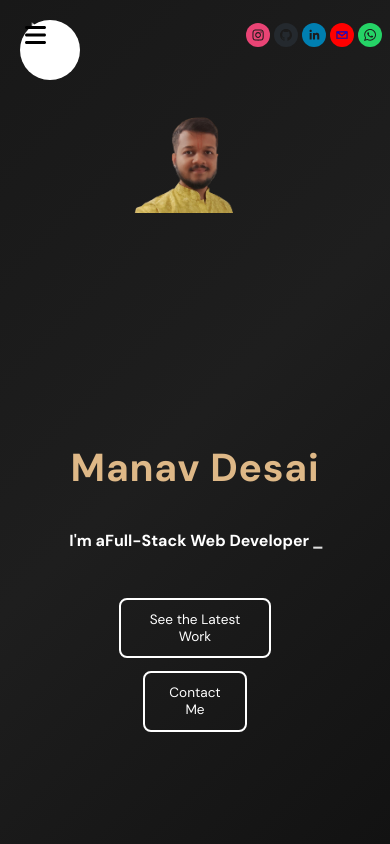
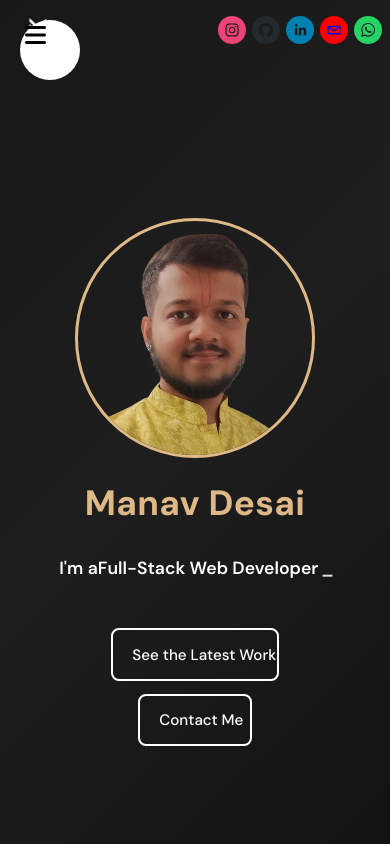
Before and after one commit to 992manav/Portfolio, a React (Vite) app: page / in a window 390 px wide. Shown: the top 844 px of the page. Built offline with nearby package versions, Linux system fonts and the light colour scheme.

Commit message:
Complete mobile layout restructure with enlarged image and proper spacing

```diff
--- a/src/App.scss
+++ b/src/App.scss
@@ -42,6 +42,11 @@ section {
   body {
     font-size: 14px;
   }
+
+  #Home {
+    height: 100vh;
+    min-height: 100vh;
+  }
 }
 
 @media (max-width: 480px) {
@@ -53,4 +58,9 @@ section {
     min-height: 100vh;
     padding: 0;
   }
+
+  #Home {
+    height: 100vh;
+    min-height: 100vh;
+  }
 }
--- a/src/components/Home/Home.jsx
+++ b/src/components/Home/Home.jsx
@@ -5,14 +5,12 @@ import { Typewriter } from "react-simple-typewriter";
 
 const textVariants = {
   initial: {
-    x: 500,
+    y: 50,
     opacity: 0,
-    scale: 0.9,
   },
   animate: {
-    x: 0,
+    y: 0,
     opacity: 1,
-    scale: 1,
     transition: {
       duration: 0.8,
       staggerChildren: 0.2,
@@ -23,28 +21,26 @@ const textVariants = {
 
 const childVariants = {
   initial: {
-    x: -50,
+    y: 30,
     opacity: 0,
   },
   animate: {
-    x: 0,
+    y: 0,
     opacity: 1,
     transition: {
-      duration: 0.5,
+      duration: 0.6,
     },
   },
 };
 
 const imageVariants = {
   initial: {
-    x: -500,
+    scale: 0.8,
     opacity: 0,
-    scale: 0.9,
   },
   animate: {
-    x: 0,
+    scale: 1,
     opacity: 1,
-    scale: 1,
     transition: {
       duration: 0.8,
       ease: "easeOut",
@@ -55,6 +51,8 @@ const imageVariants = {
 const Home = () => {
   return (
     <div className="hero">
+      <div className="hero-content">
+        {/* Profile Image */}
         <motion.div
           className="imageContainer"
           variants={imageVariants}
@@ -64,12 +62,11 @@ const Home = () => {
           <motion.img
             src="about-removebg.png"
             alt="Manav Desai"
-          width="600"
-          height="400"
+            className="profile-image"
           />
         </motion.div>
 
-      <div className="wrapper">
+        {/* Text Content */}
         <motion.div
           className="text-container"
           initial="initial"
@@ -77,7 +74,7 @@ const Home = () => {
           variants={textVariants}
         >
           <motion.h1 variants={childVariants}>Manav Desai</motion.h1>
-          <motion.p variants={childVariants}>
+          <motion.div className="role-text" variants={childVariants}>
             <div className="typewriter-container">
               I'm a{" "}
               <Typewriter
@@ -94,12 +91,12 @@ const Home = () => {
                 delaySpeed={1000}
               />
             </div>
-          </motion.p>
+          </motion.div>
 
-          <div className="buttons">
+          {/* Buttons */}
+          <motion.div className="buttons" variants={childVariants}>
             <motion.a
               href="#Projects"
-              variants={childVariants}
               whileHover={{ scale: 1.05 }}
               whileTap={{ scale: 0.95 }}
             >
@@ -107,13 +104,12 @@ const Home = () => {
             </motion.a>
             <motion.a
               href="#Contacts"
-              variants={childVariants}
               whileHover={{ scale: 1.05 }}
               whileTap={{ scale: 0.95 }}
             >
               <button>Contact Me</button>
             </motion.a>
-          </div>
+          </motion.div>
         </motion.div>
       </div>
     </div>
--- a/src/components/Home/Home.scss
+++ b/src/components/Home/Home.scss
@@ -1,65 +1,73 @@
 .hero {
-  height: calc(100vh - 100px);
+  height: 100vh;
   background-color: inherit;
   position: relative;
   display: flex;
-  flex-wrap: wrap;
-  justify-content: space-evenly;
+  align-items: center;
+  justify-content: center;
   overflow: hidden;
-  align-items: center;
   padding: 1rem;
 }
 
-.wrapper {
+.hero-content {
+  display: flex;
   width: 100%;
+  max-width: 1200px;
+  align-items: center;
+  justify-content: space-between;
+  gap: 3rem;
+}
+
+.imageContainer {
+  flex: 1;
+  display: flex;
+  align-items: center;
+  justify-content: center;
   max-width: 50%;
-  margin: auto;
-  box-sizing: border-box;
+}
+
+.profile-image {
+  width: 100%;
+  max-width: 500px;
+  height: auto;
+  object-fit: contain;
+  border-radius: 20px;
+}
+
+.text-container {
+  flex: 1;
+  display: flex;
+  flex-direction: column;
+  gap: 2rem;
+  max-width: 50%;
+}
+
+.text-container h1 {
+  font-size: 4rem;
+  color: burlywood;
+  letter-spacing: 0.1rem;
+  margin: 0;
+  line-height: 1.2;
+  font-weight: bold;
+}
+
+.role-text {
+  margin: 1rem 0;
+}
+
+.typewriter-container {
+  font-size: 2.5rem;
+  font-weight: 600;
+  line-height: 1.3;
+  color: #fff;
+  min-height: 80px;
   display: flex;
   align-items: center;
 }
 
-.text-container {
-  display: flex;
-  flex-direction: column;
-  justify-content: center;
-  gap: 1rem;
-  padding: 1rem;
-  width: 100%;
-}
-
-.text-container h1 {
-  font-size: 4vw;
-  color: burlywood;
-  letter-spacing: 0.5vw;
-  margin: 0;
-  line-height: 1.2;
-}
-
-.text-container p {
-  font-size: 6vw;
-  margin: 0;
-  min-height: 120px;
-  display: flex;
-  align-items: center;
-}
-
-.typewriter-container {
-  font-size: 60px;
-  font-weight: bold;
-  line-height: 1.2;
-  min-height: 96px;
-  display: flex;
-  align-items: center;
-  white-space: normal;
-  overflow: visible;
-  flex-wrap: wrap;
-}
-
 .buttons {
   display: flex;
-  gap: 1rem;
-  flex-wrap: wrap;
+  gap: 1.5rem;
   margin-top: 1rem;
 }
 
@@ -69,228 +77,190 @@
   border-radius: 0.5rem;
   background-color: transparent;
   color: white;
-  font-size: 1rem;
+  font-size: 1.1rem;
   cursor: pointer;
   transition: all 0.3s ease;
   white-space: nowrap;
-  min-width: 180px;
+  min-width: 200px;
+  font-weight: 500;
 }
 
 .buttons button:hover {
   background-color: white;
   color: black;
-  transform: scale(1.05);
+  transform: translateY(-2px);
+  box-shadow: 0 4px 15px rgba(255, 255, 255, 0.3);
 }
 
-.imageContainer {
-  flex: 1;
-  display: flex;
-  align-items: center;
-  justify-content: center;
-  position: relative;
-  max-width: 50%;
-  height: calc(100vh - 200px);
-}
-
-.imageContainer img {
-  max-width: 100%;
-  width: 100%;
-  height: auto;
-  object-fit: contain;
-  max-height: 100%;
-}
-
+/* Tablet Layout */
 @media (max-width: 1024px) {
-  .text-container h1 {
-    font-size: 5vw;
+  .hero-content {
+    gap: 2rem;
   }
 
-  .text-container p {
-    font-size: 7vw;
-    min-height: 100px;
+  .text-container h1 {
+    font-size: 3.5rem;
   }
 
   .typewriter-container {
-    font-size: 50px;
-    min-height: 72px;
+    font-size: 2rem;
+    min-height: 70px;
+  }
+
+  .buttons button {
+    font-size: 1rem;
+    padding: 0.9rem 1.8rem;
+    min-width: 180px;
   }
 }
 
+/* Mobile Layout */
 @media (max-width: 768px) {
   .hero {
     height: 100vh;
-    flex-direction: column;
-    padding: 1rem;
-    justify-content: center;
-    align-items: center;
-    gap: 1.5rem;
+    padding: 1rem 0.5rem;
   }
 
-  .wrapper {
-    max-width: 100%;
-    order: 2;
-    flex: none;
+  .hero-content {
+    flex-direction: column;
+    gap: 2rem;
+    text-align: center;
+    justify-content: center;
+    height: 100%;
   }
 
   .imageContainer {
     max-width: 100%;
     order: 1;
-    height: 25vh;
     flex: none;
-    margin-bottom: 1rem;
+  }
+
+  .profile-image {
+    width: 280px;
+    max-width: 280px;
+    height: 280px;
+    object-fit: cover;
+    border-radius: 50%;
+    border: 4px solid burlywood;
   }
 
   .text-container {
-    text-align: center;
-    padding: 1rem;
+    max-width: 100%;
+    order: 2;
+    flex: none;
     gap: 1.5rem;
-    width: 100%;
-    box-sizing: border-box;
-    justify-content: center;
+    align-items: center;
   }
 
   .text-container h1 {
-    font-size: 8vw;
-    margin-bottom: 0.5rem;
-    letter-spacing: 0.3vw;
+    font-size: 2.8rem;
+    letter-spacing: 0.05rem;
+    text-align: center;
   }
 
-  .text-container p {
-    font-size: 4vw;
-    min-height: 60px;
+  .role-text {
+    margin: 0;
     width: 100%;
   }
 
   .typewriter-container {
-    font-size: 18px;
-    min-height: 40px;
-    white-space: normal;
+    font-size: 1.4rem;
+    min-height: 60px;
     text-align: center;
     justify-content: center;
     width: 100%;
-    word-wrap: break-word;
-    overflow-wrap: break-word;
+    line-height: 1.4;
+  }
+
+  .buttons {
+    flex-direction: column;
+    gap: 1rem;
+    width: 100%;
+    align-items: center;
+    margin-top: 1.5rem;
+  }
+
+  .buttons button {
+    width: 85%;
+    max-width: 280px;
+    padding: 1rem 1.5rem;
+    font-size: 1rem;
+    min-width: auto;
+    min-height: 50px;
+  }
+}
+
+/* Small Mobile */
+@media (max-width: 480px) {
+  .hero {
+    padding: 0.5rem 0.25rem;
+  }
+
+  .hero-content {
+    gap: 1.5rem;
+  }
+
+  .profile-image {
+    width: 240px;
+    max-width: 240px;
+    height: 240px;
+    border-width: 3px;
+  }
+
+  .text-container {
+    gap: 1.2rem;
+  }
+
+  .text-container h1 {
+    font-size: 2.2rem;
+    letter-spacing: 0.02rem;
+  }
+
+  .typewriter-container {
+    font-size: 1.1rem;
+    min-height: 50px;
     line-height: 1.3;
   }
 
   .buttons {
-    justify-content: center;
-    margin-top: 1.5rem;
-    width: 100%;
-    gap: 1rem;
-    flex-direction: column;
-    align-items: center;
+    gap: 0.8rem;
+    margin-top: 1rem;
   }
 
   .buttons button {
-    padding: 0.8rem 1.5rem;
-    font-size: 0.9rem;
-    min-width: auto;
-    width: 80%;
+    width: 90%;
     max-width: 250px;
-    white-space: normal;
-    text-align: center;
-  }
-
-  .imageContainer img {
-    max-width: 70%;
-    width: 70%;
+    padding: 0.9rem 1.2rem;
+    font-size: 0.95rem;
+    min-height: 48px;
   }
 }
 
-@media (max-width: 480px) {
-  .hero {
-    height: 100vh;
-    padding: 0.5rem;
-    gap: 1rem;
+/* Extra Small Mobile */
+@media (max-width: 375px) {
+  .hero-content {
+    gap: 1.2rem;
   }
 
-  .imageContainer {
-    height: 20vh;
-    margin-bottom: 0.5rem;
-  }
-
-  .text-container {
-    padding: 0.5rem;
-    gap: 1rem;
+  .profile-image {
+    width: 200px;
+    max-width: 200px;
+    height: 200px;
   }
 
   .text-container h1 {
-    font-size: 10vw;
-    letter-spacing: 0.2vw;
-    margin-bottom: 0.5rem;
-  }
-
-  .text-container p {
-    font-size: 3vw;
-    min-height: 50px;
+    font-size: 1.9rem;
   }
 
   .typewriter-container {
-    font-size: 16px;
-    min-height: 35px;
-    line-height: 1.2;
-  }
-
-  .buttons {
-    margin-top: 1rem;
-    gap: 0.8rem;
-    flex-direction: column;
+    font-size: 1rem;
+    min-height: 45px;
   }
 
   .buttons button {
-    padding: 0.7rem 1.2rem;
-    font-size: 0.85rem;
-    width: 90%;
-    max-width: 200px;
-    min-height: 44px; /* Touch-friendly minimum */
-  }
-
-  .imageContainer img {
-    max-width: 60%;
-    width: 60%;
+    width: 95%;
+    max-width: 220px;
+    padding: 0.8rem 1rem;
+    font-size: 0.9rem;
   }
 }
-
-@media (max-width: 375px) {
-  .hero {
-    padding: 0.25rem;
-    gap: 0.8rem;
-  }
-
-  .imageContainer {
-    height: 18vh;
-  }
-
-  .text-container {
-    padding: 0.25rem;
-    gap: 0.8rem;
-  }
-
-  .text-container h1 {
-    font-size: 12vw;
-    letter-spacing: 0.1vw;
-  }
-
-  .typewriter-container {
-    font-size: 14px;
-    min-height: 30px;
-  }
-
-  .buttons {
-    gap: 0.6rem;
-  }
-
-  .buttons button {
-    padding: 0.6rem 1rem;
-    font-size: 0.8rem;
-    width: 95%;
-    max-width: 180px;
-    min-height: 44px;
-  }
-
-  .imageContainer img {
-    max-width: 55%;
-    width: 55%;
-  }
-}
--- a/src/components/Navbar/Navbar.scss
+++ b/src/components/Navbar/Navbar.scss
@@ -1,5 +1,5 @@
 .Navbar {
-  height: 100px;
+  height: 80px;
   width: 100%;
   position: relative;
   z-index: 1000;
@@ -21,14 +21,14 @@
 
       img {
         object-fit: contain;
-        height: 130px;
+        height: 60px;
         margin-left: 0;
       }
     }
 
     .socials {
       display: flex;
-      gap: 15px;
+      gap: 12px;
       flex-wrap: wrap;
       align-items: center;
     }
@@ -37,7 +37,7 @@
 
 @media (max-width: 768px) {
   .Navbar {
-    height: 80px;
+    height: 70px;
 
     .wrapper {
       max-width: 95%;
@@ -47,7 +47,35 @@
         font-size: 24px;
 
         img {
-          height: 60px;
+          height: 50px;
+        }
+      }
+
+      .socials {
+        gap: 8px;
+
+        a {
+          width: 32px !important;
+          height: 32px !important;
+        }
+      }
+    }
+  }
+}
+
+@media (max-width: 480px) {
+  .Navbar {
+    height: 60px;
+
+    .wrapper {
+      max-width: 98%;
+      padding: 0 0.25rem;
+
+      span {
+        font-size: 20px;
+
+        img {
+          height: 40px;
         }
       }
 
@@ -63,19 +91,16 @@
   }
 }
 
-@media (max-width: 480px) {
+@media (max-width: 375px) {
   .Navbar {
-    height: 70px;
+    height: 55px;
 
     .wrapper {
-      max-width: 98%;
-      padding: 0 0.25rem;
-
       span {
-        font-size: 20px;
+        font-size: 18px;
 
         img {
-          height: 45px;
+          height: 35px;
         }
       }
 
@@ -90,28 +115,3 @@
     }
   }
 }
-
-@media (max-width: 360px) {
-  .Navbar {
-    height: 60px;
-
-    .wrapper {
-      span {
-        font-size: 18px;
-
-        img {
-          height: 35px;
-        }
-      }
-
-      .socials {
-        gap: 3px;
-
-        a {
-          width: 20px !important;
-          height: 20px !important;
-        }
-      }
-    }
-  }
-}
```
Lines whose indentation alone changed are shown as unchanged.
